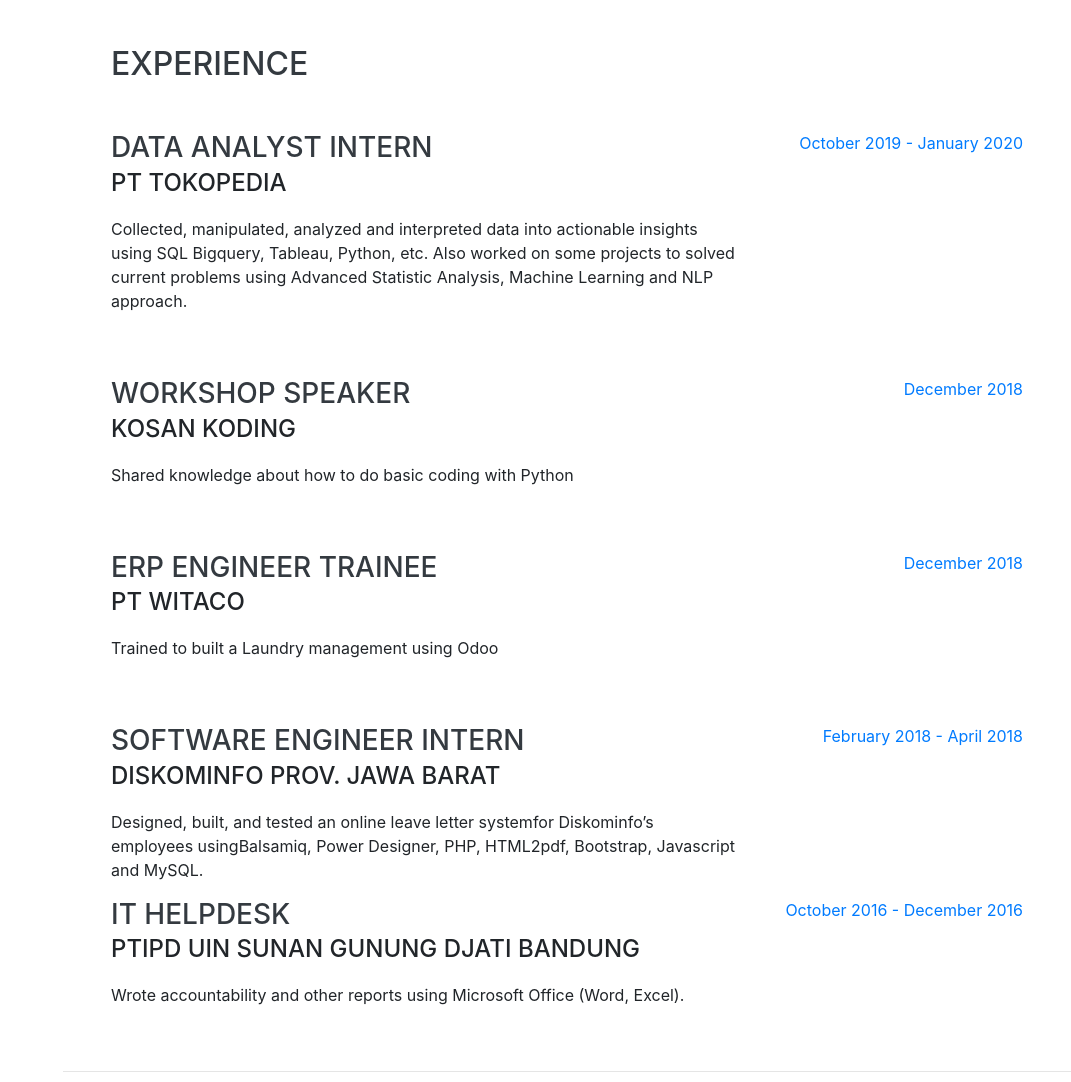
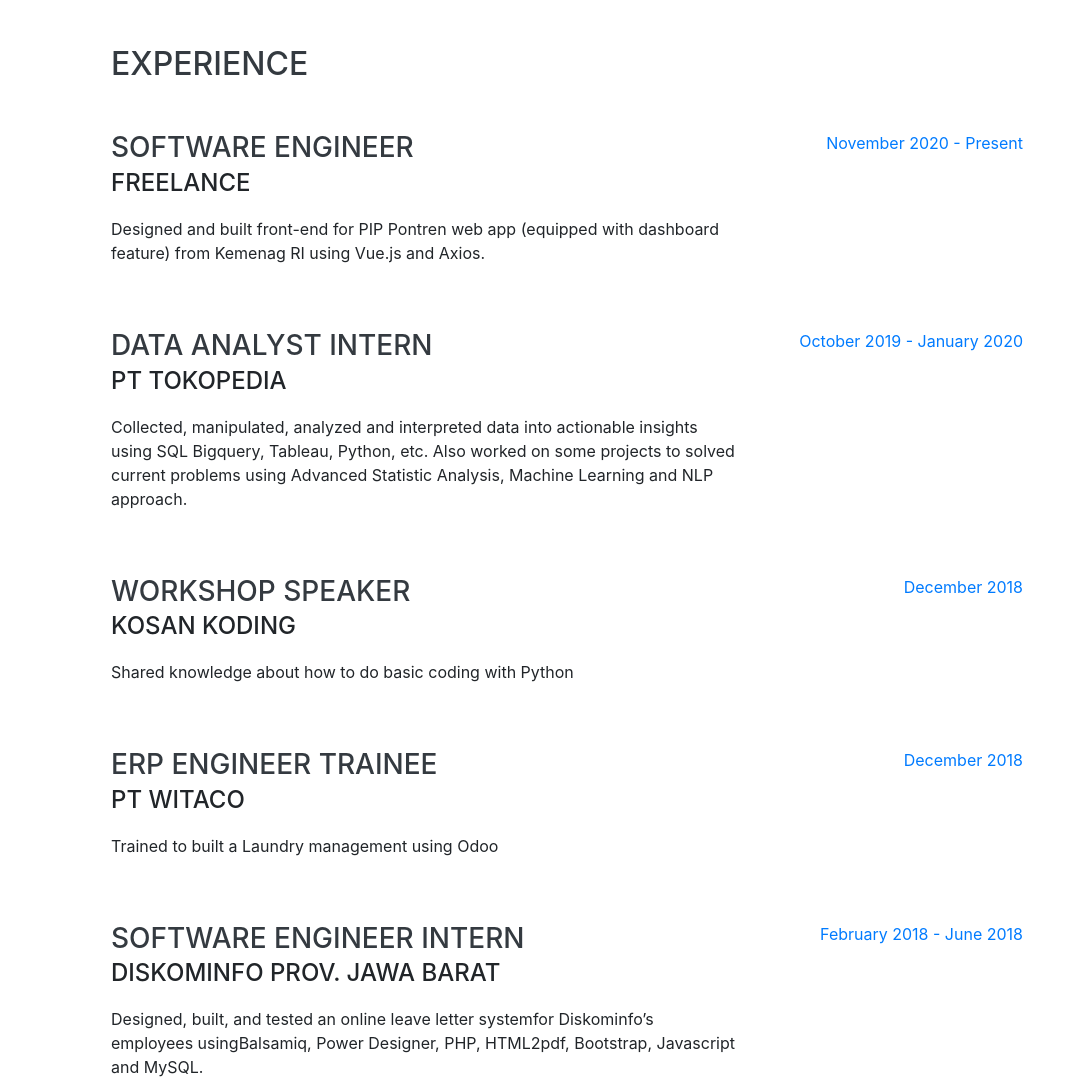
Before and after one commit to rizkhita/rizkhita.github.io, a website with bundled scripts: page index.html in a window 1280 px wide. Shown: the part 804-1886 px from the top of the page, without its empty margins (209-1280 px from the left). Built offline with nearby package versions, Linux system fonts and the light colour scheme; a web font is replaced by a local one.

Commit message:
Update index.html

```diff
--- a/index.html
+++ b/index.html
@@ -115,6 +115,17 @@
 
         <div class="resume-item d-flex flex-column flex-md-row justify-content-between mb-5">
           <div class="resume-content">
+            <h3 class="mb-0">Software Engineer</h3>
+            <div class="subheading mb-3">Freelance</div>
+            <p>Designed and built front-end for PIP Pontren web app (equipped with dashboard feature) from Kemenag RI using Vue.js and Axios.</p>
+          </div>
+          <div class="resume-date text-md-right">
+            <span class="text-primary">November 2020 - Present</span>
+          </div>
+        </div>
+
+        <div class="resume-item d-flex flex-column flex-md-row justify-content-between mb-5">
+          <div class="resume-content">
             <h3 class="mb-0">Data Analyst Intern</h3>
             <div class="subheading mb-3">PT Tokopedia</div>
             <p>Collected, manipulated, analyzed and interpreted data into actionable insights using SQL Bigquery, Tableau, Python, etc. Also worked on some projects to solved current problems using Advanced Statistic Analysis, Machine Learning and NLP approach.
@@ -154,7 +165,7 @@
             <p>Designed, built, and tested an online leave letter systemfor Diskominfo’s employees usingBalsamiq, Power Designer, PHP, HTML2pdf, Bootstrap, Javascript and MySQL.</p>
           </div>
           <div class="resume-date text-md-right">
-            <span class="text-primary">February 2018 - April 2018</span>
+            <span class="text-primary">February 2018 - June 2018</span>
           </div>
         </div>
 
@@ -287,7 +298,7 @@
         <ul class="fa-ul mb-0">
           <li>
             <i class="fa-li fa fa-check"></i>
-            Information System Development using Native PHP, PHPmyadmin, MySQL, HTML2pdf, HTML5, CSS3, Javascript, Bootstrap &amp; Vue.js</li>
+            Information System Development using Python, Native PHP, PHPmyadmin, MySQL, HTML2pdf, HTML5, CSS3, Javascript, Bootstrap &amp; Vue.js</li>
           <li>
             <i class="fa-li fa fa-check"></i>
             PHP Framework CodeIgniter &amp; API like Slim, Axios </li>
@@ -416,7 +427,7 @@
             <div class="subheading mb-3">Face Identification and Emotions Detection</div>
             <p>Made application for identifying and detecting face emotions from video and image using deep learning model (CNN).
               The result shows identified person's name and the percentage of each of his emotion (happy, sad, etc.) at the left detected face in the frame.
-               This code was written in Google Colab <b>(because my laptop does not support Tensorflow)</b>. </br>
+               </br>
             <a href="https://drive.google.com/drive/folders/1euVzuS4vs1VQHU79j_ceO0QPM64ZGqHu?usp=sharing">
             click to view code
             </a>
@@ -508,7 +519,7 @@
         <div class="resume-item d-flex flex-column flex-md-row justify-content-between mb-5">
           <div class="resume-content">
             <div class="subheading mb-3">Multilabel Image Classification</div>
-            <p>This was an experiment to compare the performance of CNN and DNN model on handwritten digits prediction. I used CNN model to predict the input pattern. This simple code was written in Google Colab <b>(because my laptop does not support Tensorflow)</b>. </br>
+            <p>This was an experiment to compare the performance of CNN and DNN model on handwritten digits prediction. I used CNN model to predict the input pattern. </br>
             <a href="https://colab.research.google.com/drive/1JyrOz5QbLx0PwonrlSGfEjJRx9GBGhzb?usp=sharing">
             click to view code
             </a>
```
